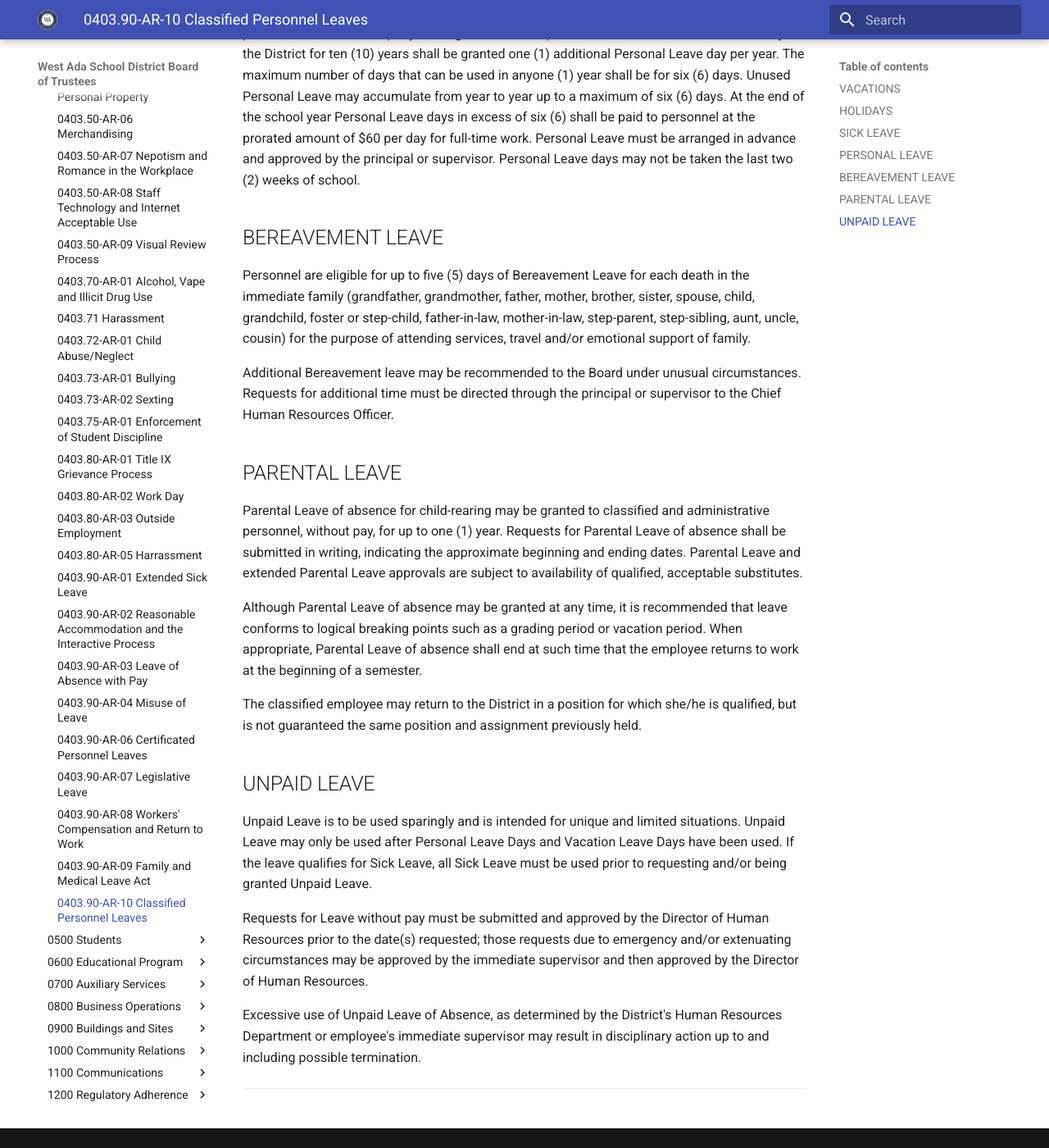
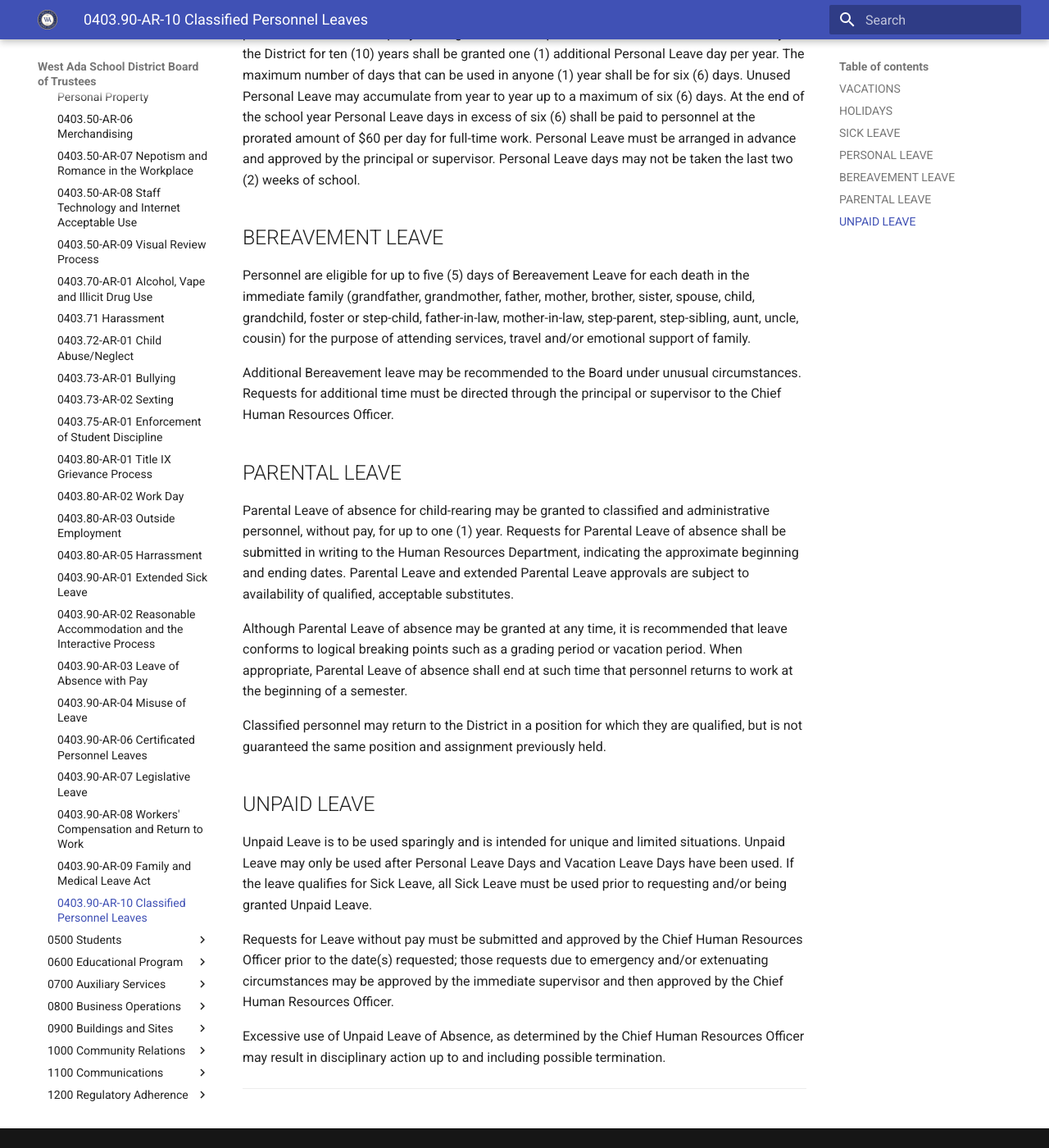
Before and after one commit to westada/section-400-hr-policy-review, an MkDocs documentation site: the page built from docs/regulations/0400-Staff/0403.90-AR-10.md, in a window 1280 px wide and 1400 px high, scrolled down 2786 px. Shown: the whole window at 82% size. Built offline with MkDocs 1.6.1 and Material for MkDocs 9.7.7, drawn with Linux system fonts in a browser that asks for light colours.

Commit message:
403 leaves

```diff
--- a/docs/regulations/0400-Staff/0403.90-AR-10.md
+++ b/docs/regulations/0400-Staff/0403.90-AR-10.md
@@ -67,16 +67,16 @@ Additional Bereavement leave may be recommended to the Board under unusual circu
 
 ## PARENTAL LEAVE
 
-Parental Leave of absence for child-rearing may be granted to classified and administrative personnel, without pay, for up to one (1) year.  Requests for Parental Leave of absence shall be submitted in writing, indicating the approximate beginning and ending dates. Parental Leave and extended Parental Leave approvals are subject to availability of qualified, acceptable substitutes.
+Parental Leave of absence for child-rearing may be granted to classified and administrative personnel, without pay, for up to one (1) year.  Requests for Parental Leave of absence shall be submitted in writing to the Human Resources Department, indicating the approximate beginning and ending dates. Parental Leave and extended Parental Leave approvals are subject to availability of qualified, acceptable substitutes.
 
-Although Parental Leave of absence may be granted at any time, it is recommended that leave conforms to logical breaking points such as a grading period or vacation period.  When appropriate, Parental Leave of absence shall end at such time that the employee returns to work at the beginning of a semester.
+Although Parental Leave of absence may be granted at any time, it is recommended that leave conforms to logical breaking points such as a grading period or vacation period.  When appropriate, Parental Leave of absence shall end at such time that personnel returns to work at the beginning of a semester.
 
-The classified employee may return to the District in a position for which she/he is qualified, but is not guaranteed the same position and assignment previously held.
+Classified personnel may return to the District in a position for which they are qualified, but is not guaranteed the same position and assignment previously held.
 
 ## UNPAID LEAVE
 
 Unpaid Leave is to be used sparingly and is intended for unique and limited situations.   Unpaid Leave may only be used after Personal Leave Days and Vacation Leave Days have been used.  If the leave qualifies for Sick Leave, all Sick Leave must be used prior to requesting and/or being granted Unpaid Leave.
 
-Requests for Leave without pay must be submitted and approved by the Director of Human Resources prior to the date(s) requested; those requests due to emergency and/or extenuating circumstances may be approved by the immediate supervisor and then approved by the Director of Human Resources.
+Requests for Leave without pay must be submitted and approved by the Chief Human Resources Officer prior to the date(s) requested; those requests due to emergency and/or extenuating circumstances may be approved by the immediate supervisor and then approved by the Chief Human Resources Officer.
 
-Excessive use of Unpaid Leave of Absence, as determined by the District's Human Resources Department or employee's immediate supervisor may result in disciplinary action up to and including possible termination.
+Excessive use of Unpaid Leave of Absence, as determined by the Chief Human Resources Officer may result in disciplinary action up to and including possible termination.
```
Also changed, not shown: docs/regulations/0400-Staff/0403.90-AR-01.md (+2 -4 lines).
